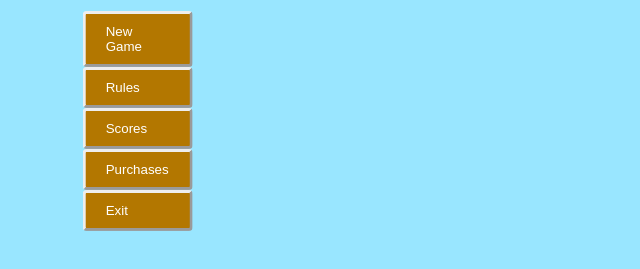
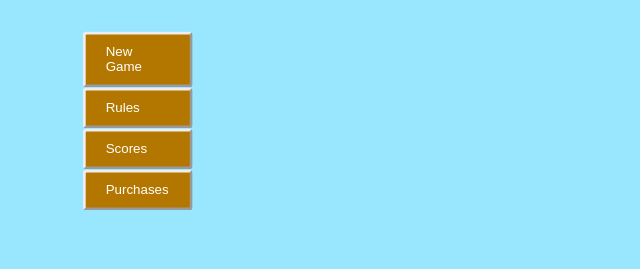
Before and after one commit to TexAgg/Flap-God-2, a plain HTML site: page index.html in a window 1280 px wide. Shown: the part 381-650 px from the top of the page, without its empty margins (316-956 px from the left). Drawn offline with nearby package versions, Linux system fonts and the light colour scheme.

Commit message:
Removed non-functioning 'Exit' button

```diff
--- a/index.html
+++ b/index.html
@@ -23,7 +23,7 @@
 			<li><button onclick='show_rules()'>Rules</button></li>
 			<li><button onclick='show_scores()'>Scores</button></li>
 			<li><button onclick=location.href="http://www.ea.com/">Purchases</button></li>
-			<li><button onclick='window.close()'>Exit</button></li>
+			<!--<li><button onclick='window.close()'>Exit</button></li>-->
 		</ul>
 	</div>
 	<div id="difficulty">
```
